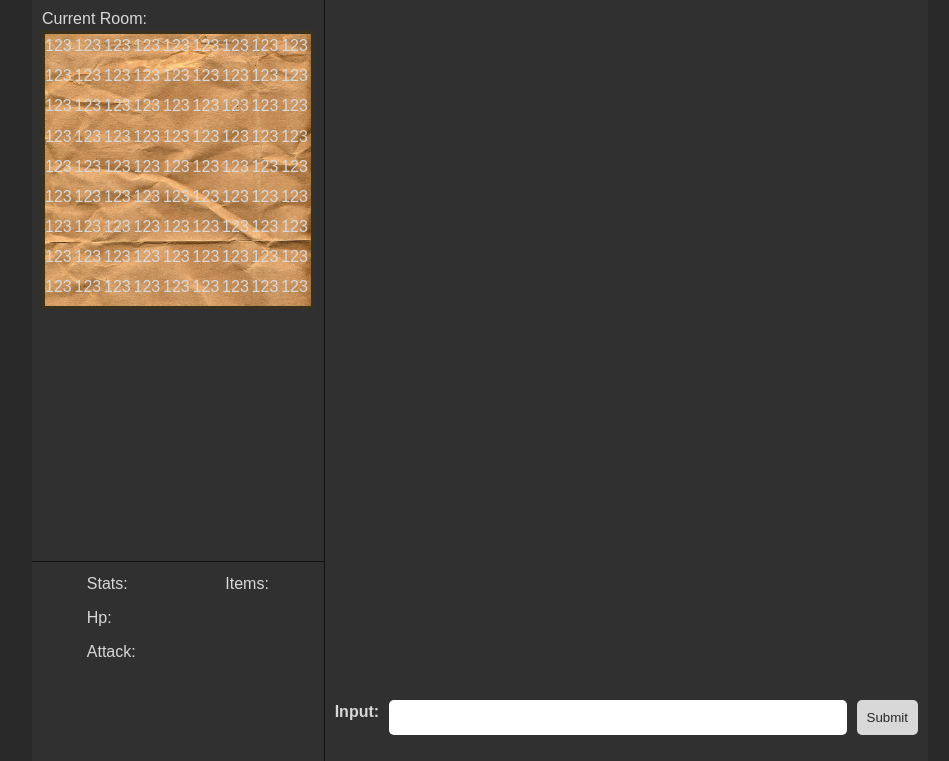
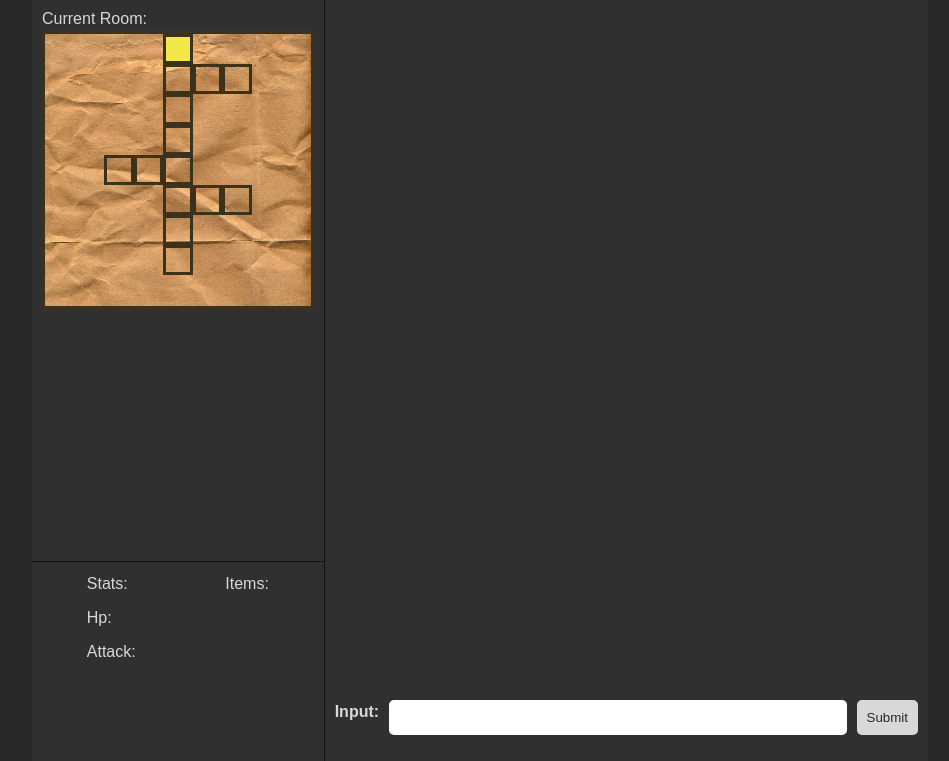
Before and after one commit to squal1/text-adventure, a website: page client/index.html in a window 1280 px wide. Shown: the part 39-800 px from the top of the page, without its empty margins (160-1109 px from the left). Drawn offline with nearby package versions, Linux system fonts and the light colour scheme; no server answers.

Commit message:
map rooms in position

```diff
--- a/client/script.js
+++ b/client/script.js
@@ -248,7 +248,7 @@ const createMap = (dungeonRooms) => {
         for (var x = 0; x < 9; x++) {
             let span = document.createElement("span");
             span.classList.add(`r${x}${y}`);
-            span.innerHTML = "123";
+            // span.innerHTML = "1";
             div.append(span);
         }
 
@@ -262,7 +262,6 @@ const createMap = (dungeonRooms) => {
         let p = document.createElement("p");
 
         p.innerHTML = arr[1];
-        console.log(p);
         room.append(p);
     }
 };
@@ -270,21 +269,25 @@ const createMap = (dungeonRooms) => {
 //Updates the map to reveal discovered rooms
 const updateMap = (discoveredRooms, currentRoom) => {
     //Make all rooms invisible
-    spans = document.querySelectorAll(".map .row span");
-    for (span in spans) {
-        span.addClass("hidden");
-    }
-
+    var spans = document.querySelectorAll(".map .row span");
+    console.log(spans);
+    // for (span in spans) {
+    //     span.classList.add("hidden");
+    // }
+    [].forEach.call(spans, (el) => {
+        // except for the element clicked, remove active class
+        el.classList.add("hidden");
+    });
     //Make all discovered rooms visible
     for (var i = 0; i < discoveredRooms.length; i++) {
         room = document.querySelector("." + discoveredRooms[i]);
-        room.removeClass("hidden");
-        room.addClass("active");
+        room.classList.remove("hidden");
+        room.classList.add("active");
     }
 
     //Mark current room on map
     curRoom = document.querySelector("." + currentRoom);
-    curRoom.addClass("current");
+    curRoom.classList.add("current");
 };
 
 //The map is a 9x9 grid. This variable stores the rooms that the player has
--- a/client/style.css
+++ b/client/style.css
@@ -136,15 +136,14 @@ button[type="submit"]:hover {
 .map span {
     display: block;
     width: calc(100% / 9);
-    height: calc(100% / 9);
+    height: 100%;
     float: left;
-
     visibility: visible;
 }
 
 .map span p {
     text-align: center;
-
+    height: 100%;
     font-size: calc(100% / 55);
 }
 
```
